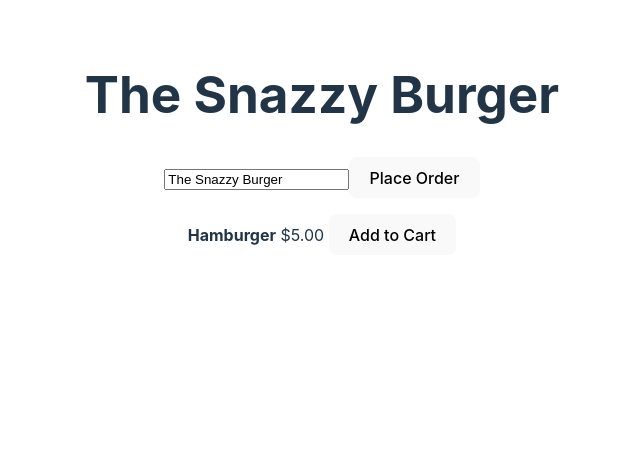
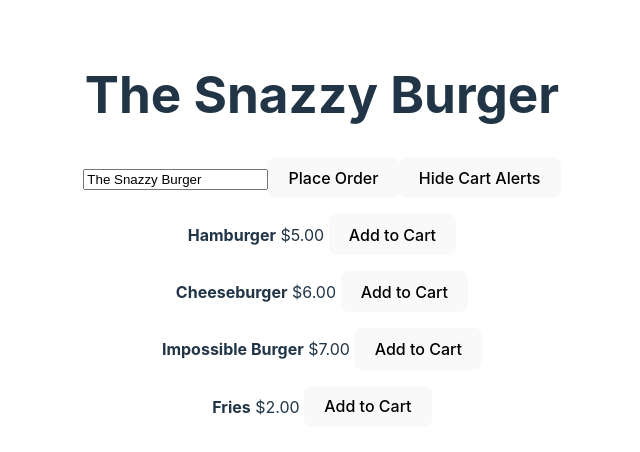
Before and after one commit to vitalic-web/vue-school-composition-api, a Vue app: page / in a window 1280 px wide. Shown: the top 452 px of the page, without its empty margins (318-958 px from the left). Built offline with nearby package versions, Linux system fonts and the light colour scheme.

Commit message:
Add cart

```diff
--- a/src/App.vue
+++ b/src/App.vue
@@ -2,11 +2,17 @@
   <h1>{{ name }}</h1>
   <input type="text" v-model="name">
   <button @click="placeOrder">Place Order</button>
-  <YummyMeal :name="meal.name" :price="meal.price" @addToCart="addItemToCart" />
+  <button @click="removeWatcher">Hide Cart Alerts</button>
+  <YummyMeal
+		v-for="meal in meals"
+		:name="meal.name"
+		:price="meal.price"
+		@addToCart="addItemToCart"
+	/>
 </template>
 
 <script>
-import { ref, reactive } from 'vue';
+import { ref, reactive, watch } from 'vue';
 import YummyMeal from './components/YummyMeal.vue';
 
 export default {
@@ -15,16 +21,31 @@ export default {
   },
   setup() {
     const name = ref('The Snazzy Burger');
+    const cart = reactive([]);
     const meal = reactive({ name: 'Hamburger', price: 5 });
+    const meals = reactive([
+      { name: 'Hamburger', price: 5 },
+      { name: 'Cheeseburger', price: 6 },
+      { name: 'Impossible Burger', price: 7 },
+      { name: 'Fries', price: 2 },
+		]);
 
     const placeOrder = () => alert('You re order has been placed!');
-    const addItemToCart = (item) => alert(`One ${item} added to the cart!`);
+    const addItemToCart = (item) => cart.push(item);
+
+    const removeWatcher = watch(
+      () => [...cart],
+			(newValue, oldValue) => {
+      alert(newValue.join('\n'));
+		});
 
     return {
       name,
       meal,
+      meals,
       placeOrder,
       addItemToCart,
+      removeWatcher,
     }
   }
 }
```
